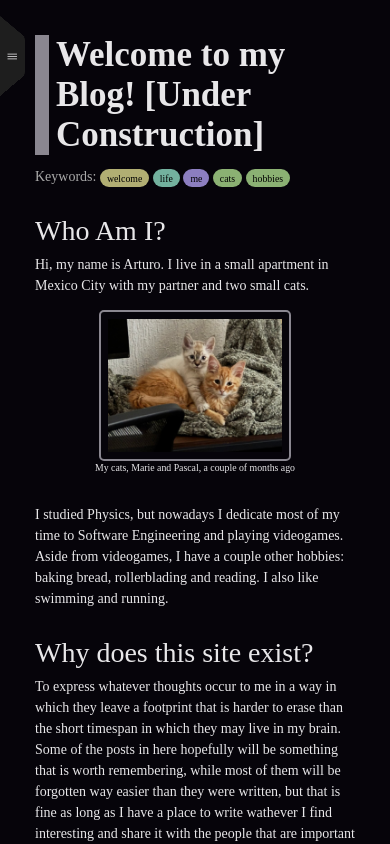
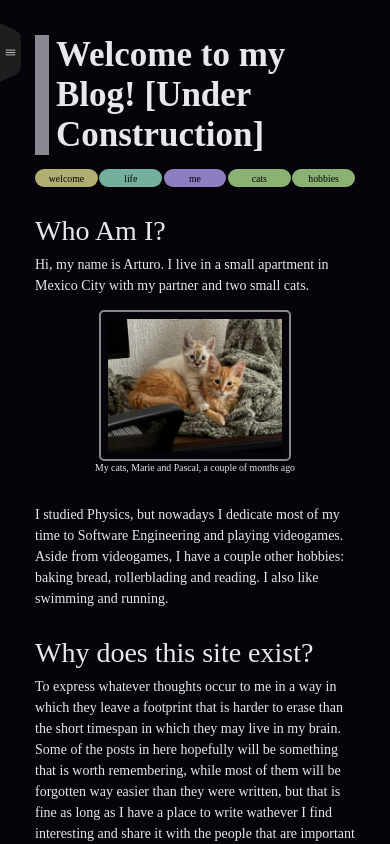
Before and after one commit to Arthur-phys/blog, a React (Vite) app: page / in a window 390 px wide. Shown: the top 844 px of the page. Built offline with nearby package versions, Linux system fonts and the light colour scheme; a web font is replaced by a local one.

Commit message:
* fix: improved menu tab and keyword position

```diff
--- a/public/posts/sicp-thoughts/sicp-thoughts.json
+++ b/public/posts/sicp-thoughts/sicp-thoughts.json
@@ -7,11 +7,7 @@
          "cs",
          "book",
          "thoughts",
-         "functional programming",
-         "aaaa",
-         "bbbb",
-         "cccc",
-         "ddddd"
+         "functional programming"
       ],
       "sections": [
          {
--- a/src/components/LatestPosts.css
+++ b/src/components/LatestPosts.css
@@ -16,3 +16,9 @@
 .latest-post:hover {
     cursor: url("/pointer.png"), pointer !important;
 }
+
+@media(max-width: 480px) {
+    .latest-post {
+        width: 90% !important;
+    }
+}
--- a/src/components/LatestPosts.tsx
+++ b/src/components/LatestPosts.tsx
@@ -3,7 +3,7 @@ import { useEffect, useState } from "react";
 import type { PostIndex } from "../interfaces/postIndex";
 import { LatestPostsService } from "../services/postService";
 import FileIcon from "./FileIcon";
-import { useNavigate, useSearchParams } from 'react-router';
+import { useNavigate } from 'react-router';
 import { randomColorPick } from '../utils/utils';
 
 export default function LatestPosts() {
--- a/src/components/Post.css
+++ b/src/components/Post.css
@@ -19,9 +19,10 @@ h2 {
 }
 
 .keywords {
-    display: flex;
-    gap: 0.5rem;
-    align-items: flex-start;
+    display: grid;
+    align-items: center;
+    grid-template-columns: repeat(auto-fit, minmax(7rem, 1fr));
+    grid-gap: 0.2rem;
 }
 
 .keyword-title {
--- a/src/components/Post.tsx
+++ b/src/components/Post.tsx
@@ -37,7 +37,6 @@ export default function Post() {
                         <h1>{content?.post.title}</h1>
                     </div>
                     <div className='keywords'>
-                        <span className='keyword-title'>Keywords:</span>
                         {content?.post.keywords.map((k, i) => {
                             return (
                                 <span
--- a/src/components/Sidebar.css
+++ b/src/components/Sidebar.css
@@ -77,7 +77,7 @@
     width: 100%;
     background-color: rgba(255, 255, 255, 0.08);
     padding: 0.5rem;
-    margin-left: 1rem;
+    margin-left: 0.5rem;
     border: 5px solid #00000000;
     border-radius: 5px;
     transition: border-color 0.15s;
@@ -99,11 +99,16 @@
 
 
 @media(max-width: 480px) {
+
+    .category-link {
+        width: 90%;
+    }
     .mobile-icon {
-        height: 6rem !important;
+        height: 5rem !important;
         background-color: var(--black-charcoal);
         border-radius: 0 5px 5px 0;
         align-items: center;
+        width: 3rem;
         position: relative;
         margin-top: 5rem;
     }
@@ -111,21 +116,25 @@
     .mobile-icon::after {
         content: "";
         clip-path: inset(0 0 0 0 round 0 8px 0 0);
-        width: 3.5rem;
-        height: 3rem;
+        width: 3rem;
+        height: 2rem;
         position: absolute;
-        top: -2.7rem;
+        top: -1.7rem;
         left: 0rem;
-        background: linear-gradient(to top right, var(--black-charcoal) 49.5%, rgba(0, 0, 0, 0) 50.5%);
+        background-color: var(--black-charcoal);
+        clip-path: polygon(50% 100%, 100% 100%, 99% 92%, 90% 73%, 71% 48%, 27% 18%, 0 0%, 0% 30%, 0% 65%, 0 100%);
+
+
     }
     .mobile-icon::before {
         content: "";
-        width: 3.5rem;
-        height: 3rem;
+        width: 3rem;
+        height: 2rem;
         position: absolute;
-        bottom: -2.7rem;
+        bottom: -1.7rem;
         left: 0rem;
-        background: linear-gradient(to bottom right, var(--black-charcoal) 50%, rgba(0, 0, 0, 0) 50%);
+        background-color: var(--black-charcoal);
+        clip-path: polygon(50% 0%, 100% 0, 99% 8%, 90% 27%, 71% 52%, 27% 82%, 0 100%, 0% 70%, 0% 35%, 0 0);
     }
 
     .mobile-sidebar {
```
